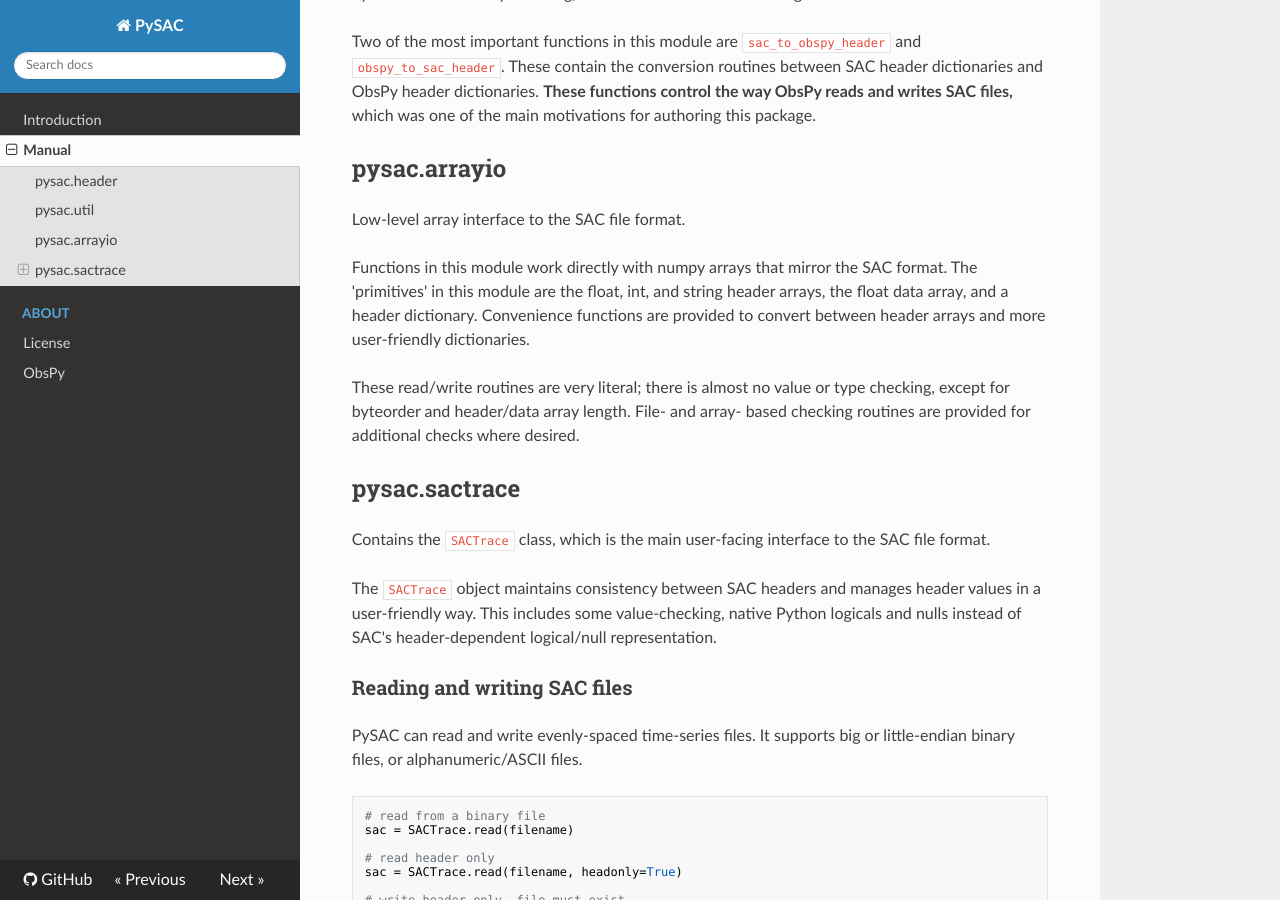
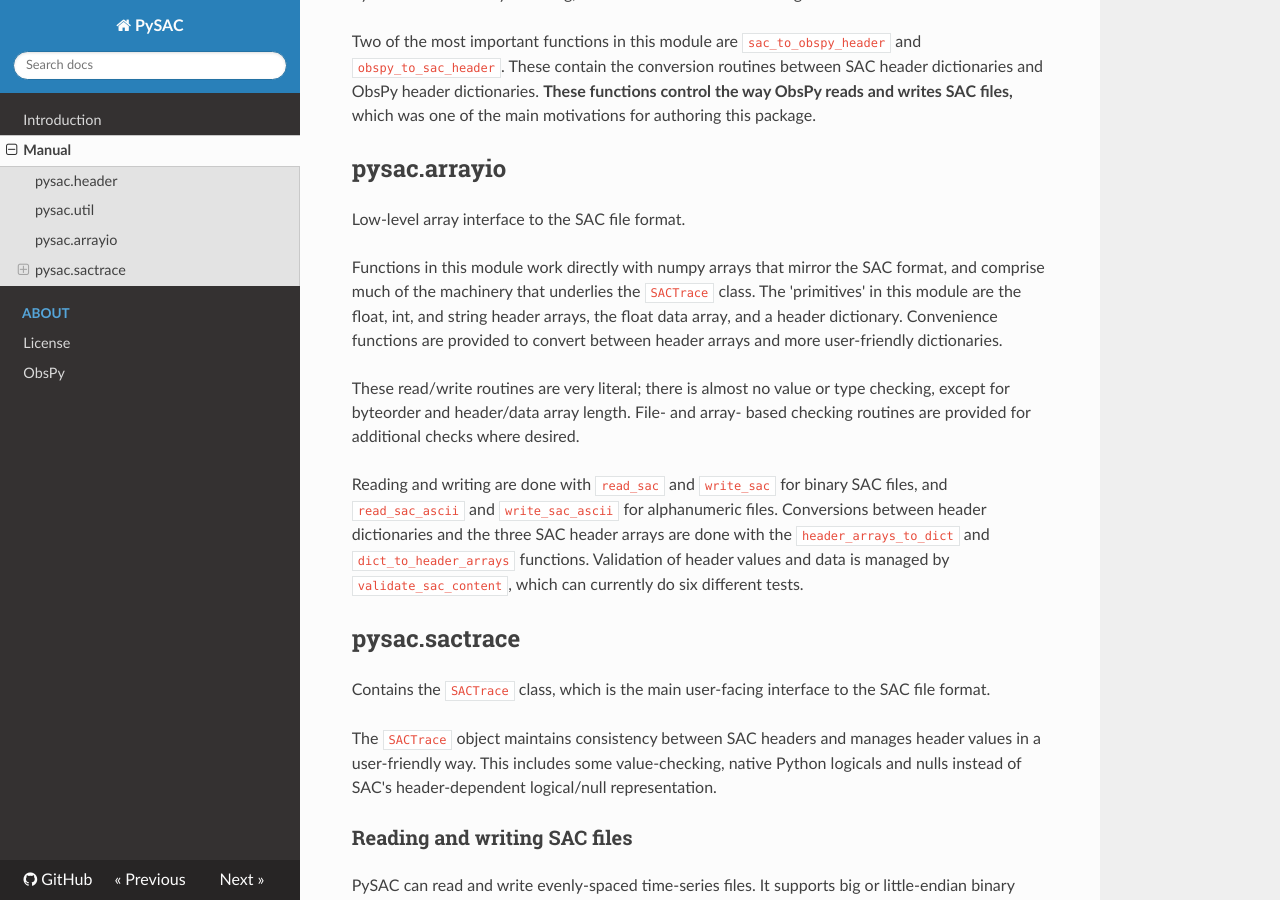
Before and after one commit to LANL-Seismoacoustics/pysac, an MkDocs documentation site: the page built from docs/manual.md, in a window 1280 px wide and 900 px high, scrolled down 483 px. Built offline with MkDocs 1.6.1, drawn with Linux system fonts in a browser that asks for light colours; nearby versions of some CDN libraries; old or Windows-style settings are respelled for this version of MkDocs.

Commit message:
Flesh-out manual more.

```diff
--- a/docs/manual.md
+++ b/docs/manual.md
@@ -29,14 +29,21 @@ motivations for authoring this package.
 Low-level array interface to the SAC file format.
 
 Functions in this module work directly with numpy arrays that mirror the SAC
-format.  The 'primitives' in this module are the float, int, and string header
-arrays, the float data array, and a header dictionary. Convenience functions
-are provided to convert between header arrays and more user-friendly
-dictionaries.
+format, and comprise much of the machinery that underlies the `SACTrace` class.
+The 'primitives' in this module are the float, int, and string header arrays,
+the float data array, and a header dictionary. Convenience functions are
+provided to convert between header arrays and more user-friendly dictionaries.
 
 These read/write routines are very literal; there is almost no value or type
 checking, except for byteorder and header/data array length.  File- and array-
 based checking routines are provided for additional checks where desired.
+
+Reading and writing are done with `read_sac` and `write_sac` for binary SAC
+files, and `read_sac_ascii` and `write_sac_ascii` for alphanumeric files.
+Conversions between header dictionaries and the three SAC header arrays are done
+with the `header_arrays_to_dict` and `dict_to_header_arrays` functions.
+Validation of header values and data is managed by `validate_sac_content`,
+which can currently do six different tests.
 
 
 ## pysac.sactrace
```
